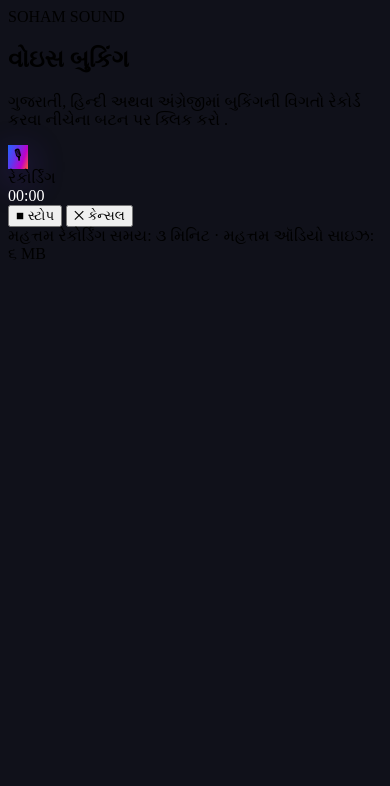
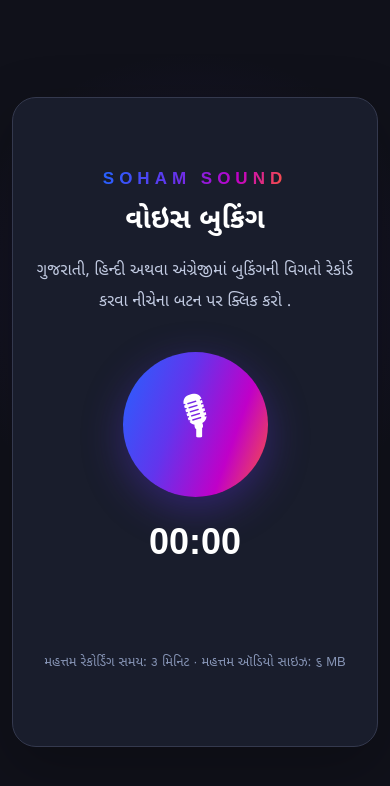
Before and after one commit to sohamsatvara123/soham-sound-voice-recorder, a plain HTML site: page index.html in a window 390 px wide. Drawn offline with Linux system fonts and the light colour scheme.

Commit message:
Change language to Gujarati and update styles

```diff
--- a/index.html
+++ b/index.html
@@ -1,14 +1,17 @@
 
 
 <!DOCTYPE html>
-<html lang="en">
+<html lang="gu">
 <head>
   <meta charset="UTF-8">
   <meta name="viewport" content="width=device-width, initial-scale=1.0">
   <title>SOHAM SOUND - Voice Recorder</title>
 
   <style>
-   :root {
+
+@import url('https://fonts.googleapis.com/css2?family=Noto+Sans+Gujarati:wght@400;500;600;700;800&display=swap');
+
+:root {
   --brand-gradient: linear-gradient(
     110deg,
     #2463ff 0%,
@@ -17,48 +20,225 @@
     #ff5a36 100%
   );
 
-  --brand-blue: #2463ff;
-  --brand-purple: #6235ed;
-  --brand-magenta: #c000c8;
-  --brand-orange: #ff5a36;
+  --bg: #10111a;
+  --card: #191d2c;
+  --border: #34394e;
+  --text: #f5f6ff;
+  --muted: #aeb9d5;
+}
+
+* {
+  box-sizing: border-box;
 }
 
 body {
-  background: #10111a;
+  margin: 0;
+  min-height: 100vh;
+  padding: 40px 20px;
+  display: flex;
+  align-items: center;
+  justify-content: center;
+  background:
+    radial-gradient(circle at 50% 35%, rgba(98, 53, 237, 0.13), transparent 42%),
+    var(--bg);
+  color: var(--text);
+  font-family: 'Noto Sans Gujarati', sans-serif;
 }
 
-.recorder-card {
-  background: #191d2c;
-  border: 1px solid #34394e;
+.recorder {
+  width: 100%;
+  max-width: 660px;
+  min-height: 710px;
+  padding: 38px 34px;
+  display: flex;
+  flex-direction: column;
+  align-items: center;
+  justify-content: center;
+  text-align: center;
+  background: var(--card);
+  border: 1px solid var(--border);
   border-radius: 30px;
+  box-shadow: 0 20px 60px rgba(0, 0, 0, 0.25);
 }
 
-.mic-button {
-  background: var(--brand-gradient);
-  border: none;
-  box-shadow: 0 10px 35px rgba(98, 53, 237, 0.35);
-}
-
-.mic-button:hover {
-  filter: brightness(1.12);
-  transform: scale(1.04);
-}
-
-h1 {
+.brand {
+  margin-bottom: 14px;
+  font-family: Arial, sans-serif;
+  font-size: 17px;
+  font-weight: 800;
+  letter-spacing: 5px;
   background: var(--brand-gradient);
   -webkit-background-clip: text;
   background-clip: text;
   color: transparent;
 }
 
-.timer {
+h2 {
+  margin: 0 0 18px;
   color: #ffffff;
+  font-size: 34px;
+  font-weight: 800;
 }
 
-.status-message {
-  color: #b9c5e5;
+.description {
+  max-width: 540px;
+  margin: 0 0 42px;
+  color: #c2cbe2;
+  font-size: 19px;
+  line-height: 1.9;
 }
 
+.mic-button {
+  width: 165px;
+  height: 165px;
+  display: grid;
+  place-items: center;
+  border: none;
+  border-radius: 50%;
+  background: var(--brand-gradient);
+  color: white;
+  font-size: 48px;
+  cursor: pointer;
+  box-shadow: 0 12px 40px rgba(98, 53, 237, 0.35);
+  transition: transform 0.2s ease, filter 0.2s ease;
+}
+
+.mic-button:hover {
+  transform: scale(1.05);
+  filter: brightness(1.12);
+}
+
+.mic-button:disabled {
+  opacity: 0.65;
+  cursor: wait;
+}
+
+.indicator {
+  display: none;
+  margin-top: 22px;
+  color: #ff718b;
+  font-size: 17px;
+  font-weight: 600;
+}
+
+.dot {
+  display: inline-block;
+  width: 9px;
+  height: 9px;
+  margin-right: 9px;
+  border-radius: 50%;
+  background: #ff496c;
+  box-shadow: 0 0 12px #ff496c;
+  animation: pulse 1s infinite;
+}
+
+@keyframes pulse {
+  50% { opacity: 0.35; }
+}
+
+.timer {
+  margin-top: 24px;
+  color: white;
+  font-family: Arial, sans-serif;
+  font-size: 42px;
+  font-weight: 800;
+  font-variant-numeric: tabular-nums;
+}
+
+.controls {
+  display: none;
+  justify-content: center;
+  gap: 14px;
+  margin-top: 28px;
+}
+
+.action {
+  min-width: 125px;
+  padding: 13px 22px;
+  border: none;
+  border-radius: 12px;
+  color: white;
+  font-family: 'Noto Sans Gujarati', sans-serif;
+  font-size: 17px;
+  font-weight: 700;
+  cursor: pointer;
+  transition: filter 0.2s ease, transform 0.2s ease;
+}
+
+.action:hover {
+  filter: brightness(1.12);
+  transform: translateY(-2px);
+}
+
+.action.stop {
+  background: var(--brand-gradient);
+}
+
+.action.cancel {
+  background: #34394e;
+  border: 1px solid #505772;
+}
+
+.action:disabled {
+  opacity: 0.5;
+  cursor: not-allowed;
+}
+
+.note {
+  margin-top: 48px;
+  color: #8795b6;
+  font-size: 14px;
+  line-height: 1.8;
+}
+
+#status {
+  min-height: 28px;
+  margin-top: 22px;
+  color: var(--muted);
+  font-size: 15px;
+  line-height: 1.7;
+}
+
+@media (max-width: 600px) {
+  body {
+    padding: 18px 12px;
+  }
+
+  .recorder {
+    min-height: 650px;
+    padding: 30px 20px;
+    border-radius: 24px;
+  }
+
+  h2 {
+    font-size: 28px;
+  }
+
+  .description {
+    font-size: 16px;
+    margin-bottom: 34px;
+  }
+
+  .mic-button {
+    width: 145px;
+    height: 145px;
+  }
+
+  .timer {
+    font-size: 36px;
+  }
+
+  .action {
+    min-width: 110px;
+    padding: 12px 15px;
+    font-size: 15px;
+  }
+
+  .note {
+    margin-top: 38px;
+    font-size: 13px;
+  }
+}
   </style>
 </head>
 
@@ -89,7 +269,7 @@ h1 {
         ✕ કેન્સલ
       </button>
     </div>
-
+<div id="status" role="status" aria-live="polite"></div>
     <div class="note">
       મહત્તમ રેકોર્ડિંગ સમય: ૩ મિનિટ · મહત્તમ ઑડિયો સાઇઝ: ૬ MB
     </div>
```
